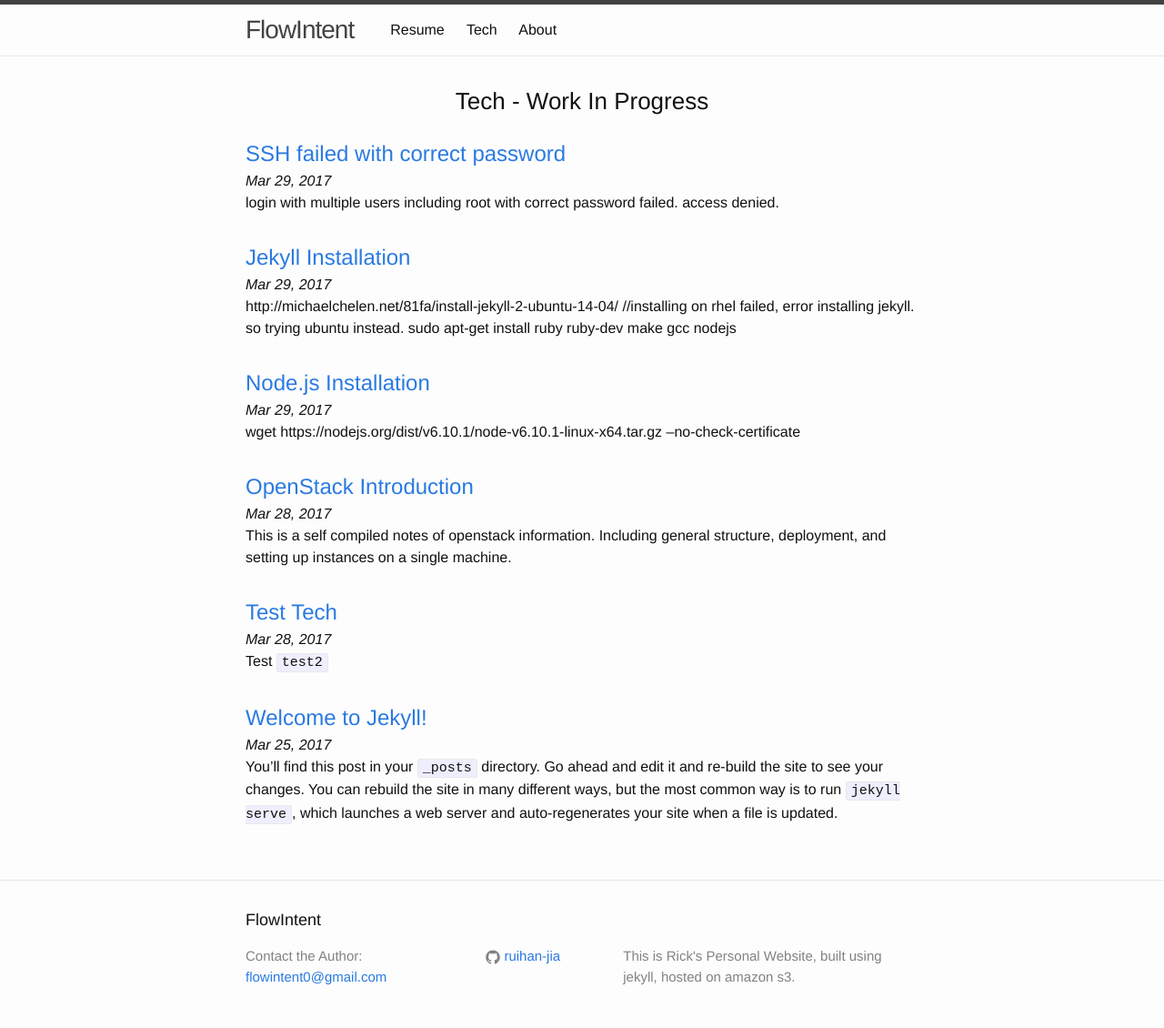
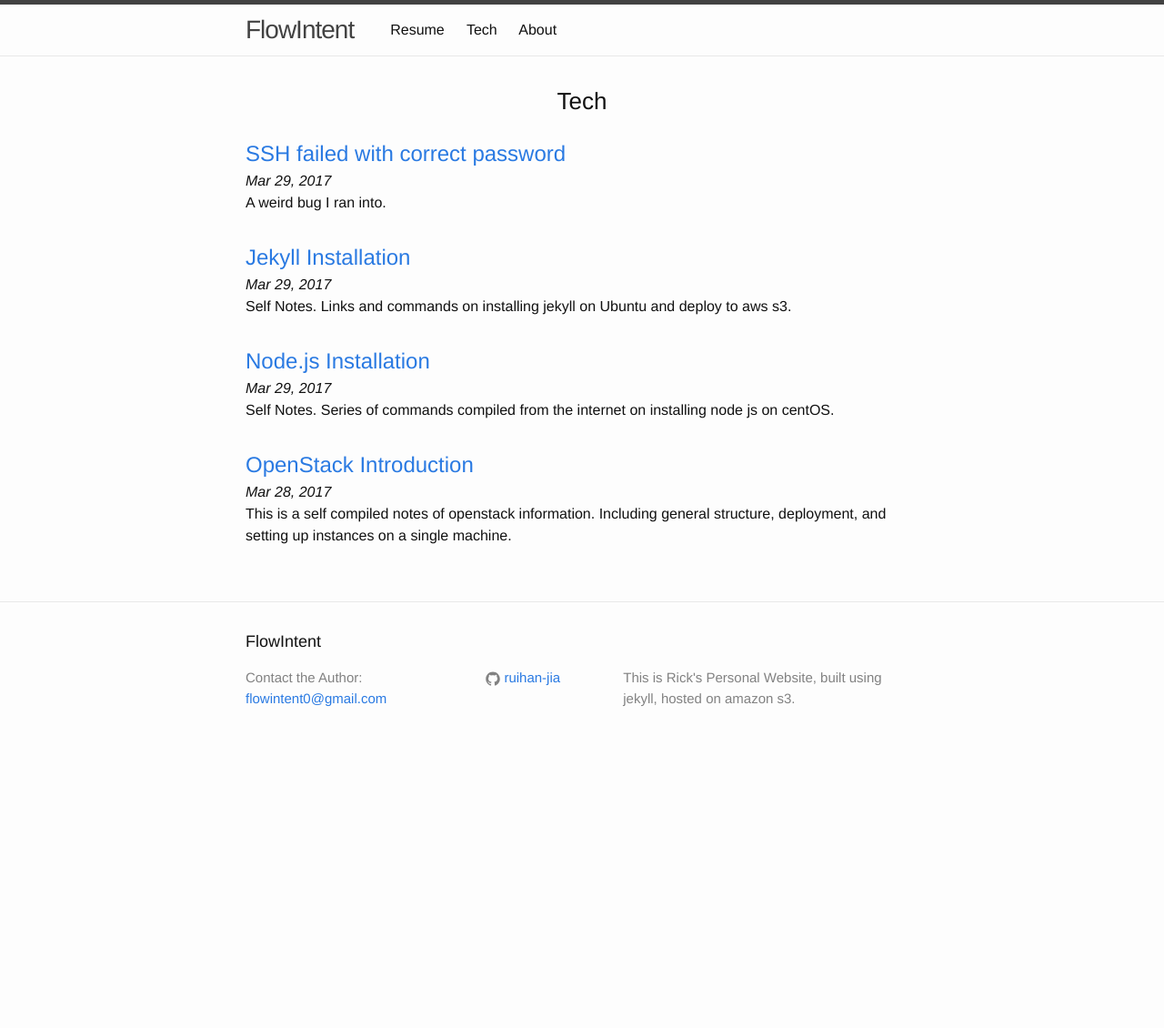
Before and after one commit to ruihan-jia/flowintent, a Jekyll site: the page built from tech/3page_tech.html, in a window 1280 px wide. Shown: the whole page at 91% size. Built offline with Jekyll 4.4.1, drawn with Linux system fonts in a browser that asks for light colours; after the commit the page ends 900 px from its top, so only the background shows below that.

Commit message:
editted rest of the tech posts

```diff
--- a/_posts/2017-03-25-welcome-to-jekyll.markdown
+++ b/_posts/2017-03-25-welcome-to-jekyll.markdown
@@ -2,7 +2,7 @@
 layout: post
 title:  "Welcome to Jekyll!"
 date:   2017-03-25 18:46:33 +0000
-categories: tech
+categories: abandoned
 ---
 You’ll find this post in your `_posts` directory. Go ahead and edit it and re-build the site to see your changes. You can rebuild the site in many different ways, but the most common way is to run `jekyll serve`, which launches a web server and auto-regenerates your site when a file is updated.
 
--- a/_sass/minima/_layout.scss
+++ b/_sass/minima/_layout.scss
@@ -466,3 +466,8 @@ ul.resume-work-ele-content-list {
     }
   }
 }
+
+
+.post-content2 {
+  white-space: pre-wrap;
+}
--- a/tech/3page_tech.html
+++ b/tech/3page_tech.html
@@ -3,7 +3,7 @@ layout: page
 title: Tech
 permalink: /tech/
 ---
-<h1 class="tech-name">Tech - Work In Progress</h1>
+<h1 class="tech-name">Tech</h1>
 {% for post in site.categories.tech %}
   <div class="tech-post-div">
     <h1 class="tech-post-title"><a href="{{ post.url | prepend: site.baseurl }}">{{ post.title }}</a></h3>
--- a/tech/_posts/2017-03-28-tech-test.markdown
+++ /dev/null
@@ -1,23 +0,0 @@
----
-layout: post
-title:  "Test Tech"
-date:   2017-03-28 22:12:33 +0000
-categories: abandoned
----
-
-
-
-Test `test2`
-
-
-{% highlight ruby %}
-def print_hi(name)
-  puts "Hi, #{name}"
-end
-print_hi('Tom')
-#=> prints 'Hi, Tom' to STDOUT.
-{% endhighlight %}
-
-Check out the [Test Link][testlink]
-
-[testlink]: google.com
--- a/tech/_posts/2017-03-29-jekyll-install.markdown
+++ b/tech/_posts/2017-03-29-jekyll-install.markdown
@@ -5,6 +5,10 @@ date:   2017-03-29 00:48:33 +0000
 categories: tech
 ---
 
+Self Notes. Links and commands on installing jekyll on Ubuntu and deploy to aws s3.
+
+<br>
+<pre>
 
 http://michaelchelen.net/81fa/install-jekyll-2-ubuntu-14-04/
 //installing on rhel failed, error installing jekyll. so trying ubuntu instead.
@@ -40,3 +44,5 @@ sh deploy.sh
 
 to set up github:
 https://help.github.com/articles/adding-an-existing-project-to-github-using-the-command-line/#platform-linux
+
+</pre>
--- a/tech/_posts/2017-03-29-nodejs-install.markdown
+++ b/tech/_posts/2017-03-29-nodejs-install.markdown
@@ -5,23 +5,16 @@ date:   2017-03-29 00:47:33 +0000
 categories: tech
 ---
 
-wget https://nodejs.org/dist/v6.10.1/node-v6.10.1-linux-x64.tar.gz --no-check-certificate
+Self Notes.
+Series of commands compiled from the internet on installing node js on centOS.
 
-tar xvfz node-v6.10.1-linux-x64.tar.gz
+<br>
 
-mkdir -p /usr/local/nodejs
-
-mv node-v6.10.1-linux-x64/* /usr/local/nodejs
-
-export PATH=$PATH:/usr/local/nodejs/bin
-
-
-
+<pre>
 
 curl --silent --location https://rpm.nodesource.com/setup_6.x | bash -
 
 yum -y install nodejs
-
 
 
 
@@ -41,3 +34,5 @@ npm install
 npm install express
 
 npm install mysql
+
+</pre>
--- a/tech/_posts/2017-03-29-ssh-login-failed-w-correct-pw.markdown
+++ b/tech/_posts/2017-03-29-ssh-login-failed-w-correct-pw.markdown
@@ -5,11 +5,17 @@ date:   2017-03-29 00:49:33 +0000
 categories: tech
 ---
 
+A weird bug I ran into.
+
+<div class="post-content2">
+
+I had a putty session connect to a VM in private network. Between the span of a few hours when connecting to the VM again, it shows password invalid even tho it is the correct password.
 
 login with multiple users including root with correct password failed.
-access denied.
 
-if connection still exists
+result shows access denied.
+
+Fortunately I still had a connection to the VM.
 
 access /var/log/secure or auth.log to troubleshoot.
 
@@ -25,6 +31,10 @@ solution:
 vi /etc/ssh/sshd_config
 PermitRootLogin yes
 AllowUsers ...
-add your user names.
+add your user names in AllowUsers.
 
 /etc/init.d/sshd restart
+
+I did a yum update in the span of the hours which might have caused this problem.
+
+</div>
```
